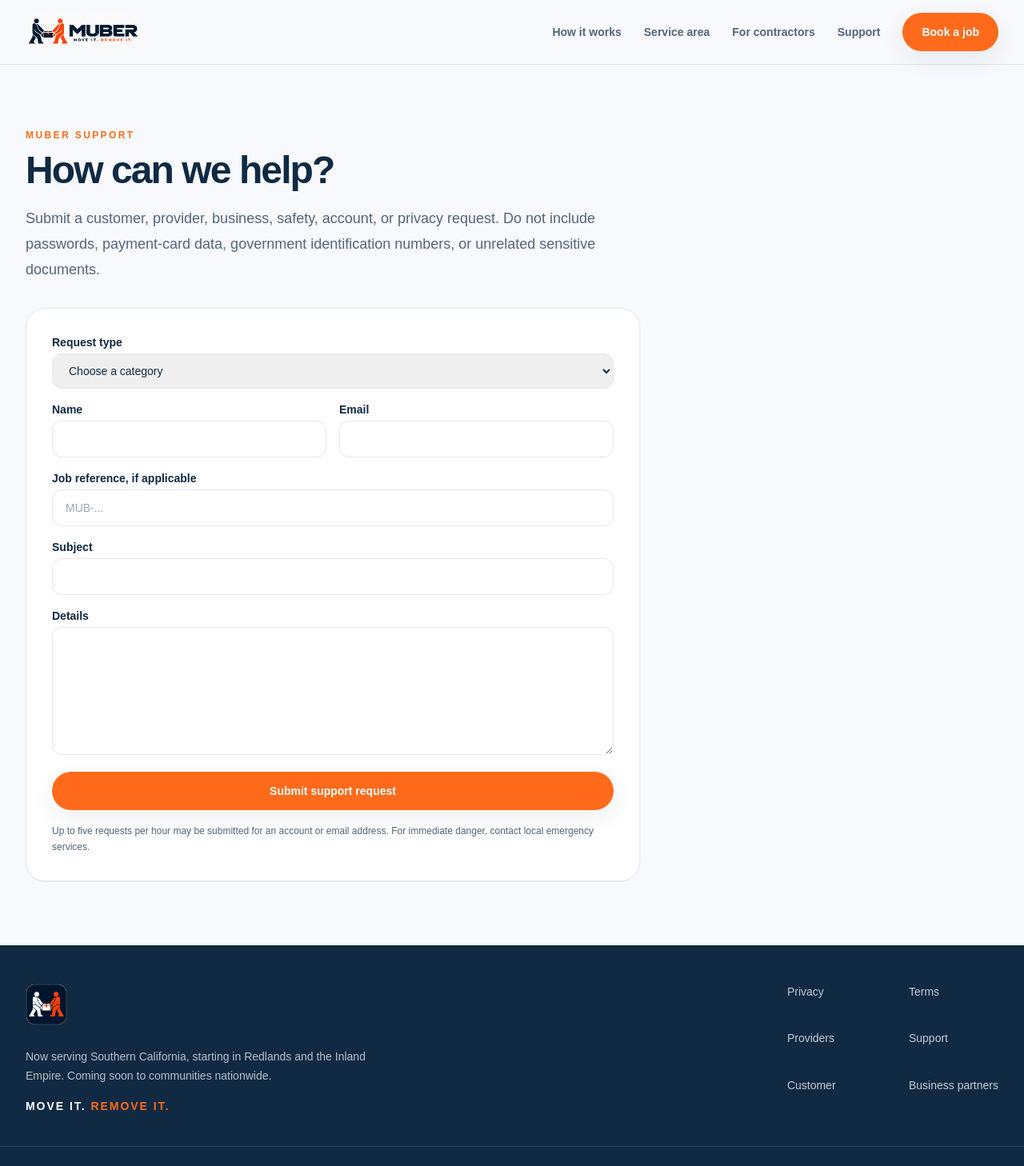
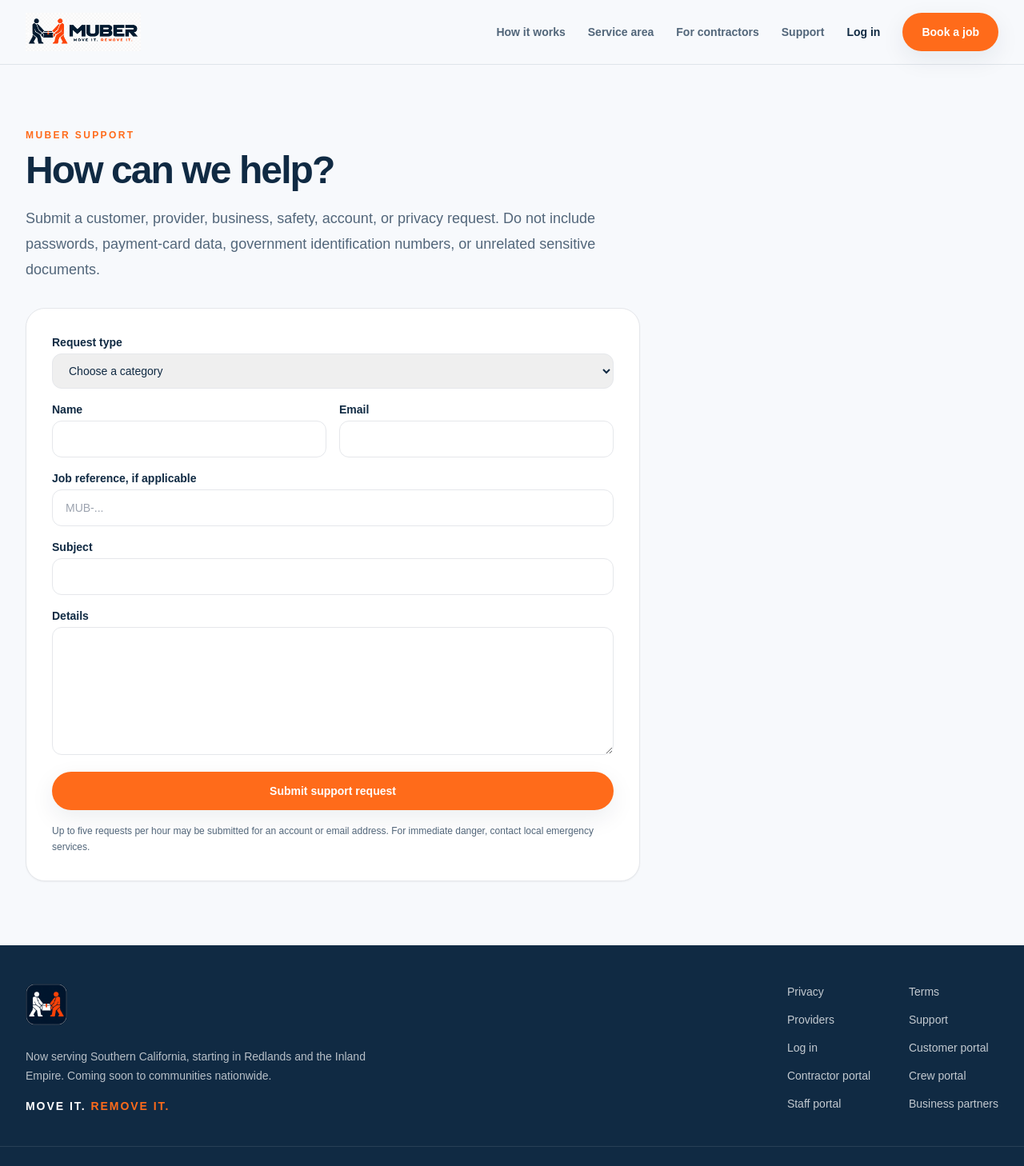
Before and after one commit to MedFlowUSA/MUBER, a Next.js app: page /support in a window 1280 px wide. Shown: the top 1458 px of the page at 80% size. Built offline with nearby package versions, Linux system fonts and the light colour scheme.

Commit message:
feat: clarify portal access and public messaging

```diff
--- a/src/app/page.tsx
+++ b/src/app/page.tsx
@@ -120,7 +120,7 @@ export default function Home() {
           <div className="shell">
             <p className="eyebrow">Confidence at every step</p>
             <h2 className="mt-3 max-w-2xl text-4xl font-black tracking-[-.04em]">
-              Managed service—not another lead directory.
+              A managed experience from request to completion.
             </h2>
             <div className="mt-12 grid gap-4 sm:grid-cols-2 lg:grid-cols-5">
               {trust.map(({ icon: Icon, title, copy }) => (
--- a/src/components/site-shell.tsx
+++ b/src/components/site-shell.tsx
@@ -21,6 +21,9 @@ export function Header() {
               {x.label}
             </Link>
           ))}
+          <Link className="text-sm font-black text-navy" href="/portal">
+            Log in
+          </Link>
           <Link className="btn-primary" href="/book/move">
             Book a job
           </Link>
@@ -42,6 +45,12 @@ export function Header() {
                 {x.label}
               </Link>
             ))}
+            <Link
+              className="block rounded-xl p-3 font-black hover:bg-warm"
+              href="/portal"
+            >
+              Log in
+            </Link>
             <Link className="btn-primary mt-2 w-full" href="/book/move">
               Book a job
             </Link>
@@ -74,7 +83,11 @@ export function Footer() {
             ["Terms", "/terms"],
             ["Providers", "/provider"],
             ["Support", "/support"],
-            ["Customer", "/customer"],
+            ["Log in", "/portal"],
+            ["Customer portal", "/customer"],
+            ["Contractor portal", "/provider/dashboard"],
+            ["Crew portal", "/crew"],
+            ["Staff portal", "/portal"],
             ["Business partners", "/business"],
           ].map(([a, b]) => (
             <Link key={a} href={b} className="hover:text-white">
```
Also changed, not shown: 1 other file (tests, documents, lock files or other folders).
